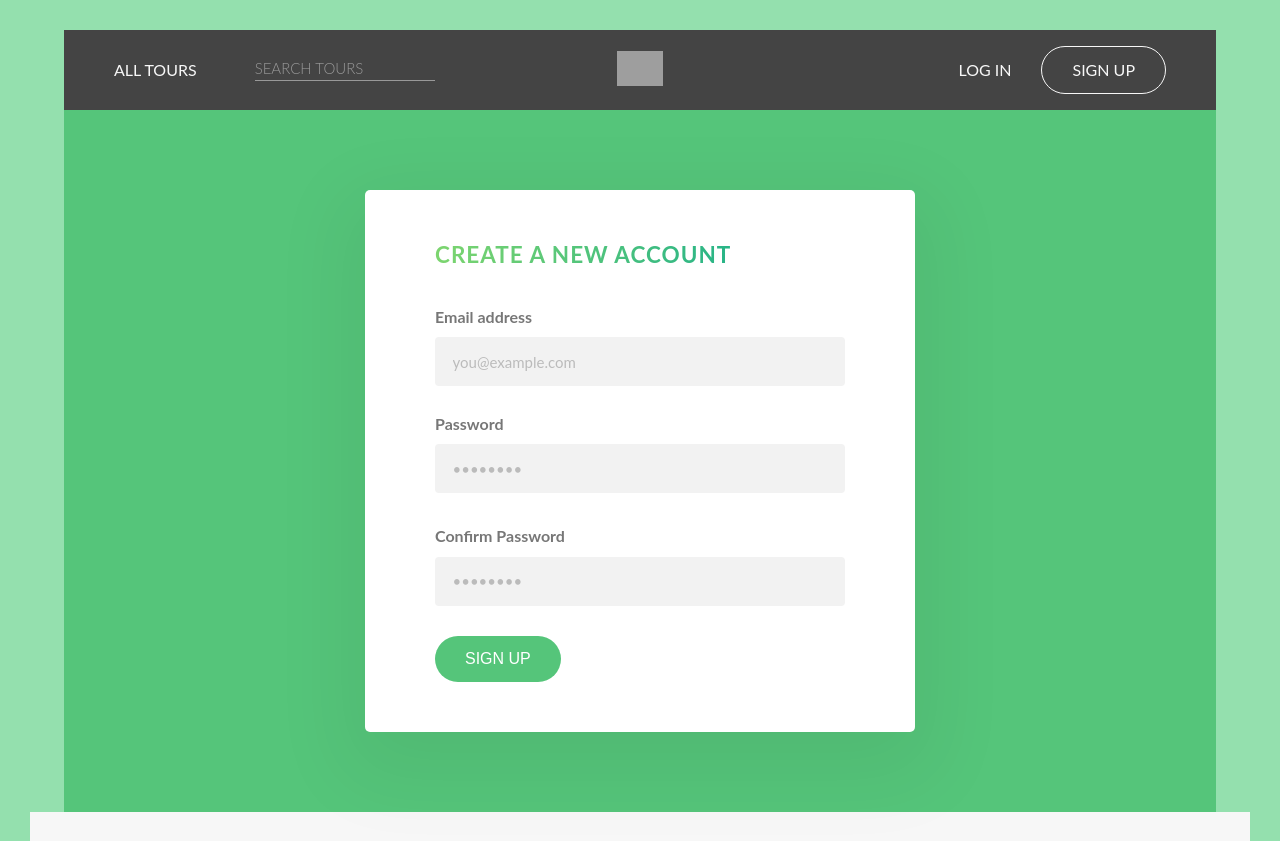
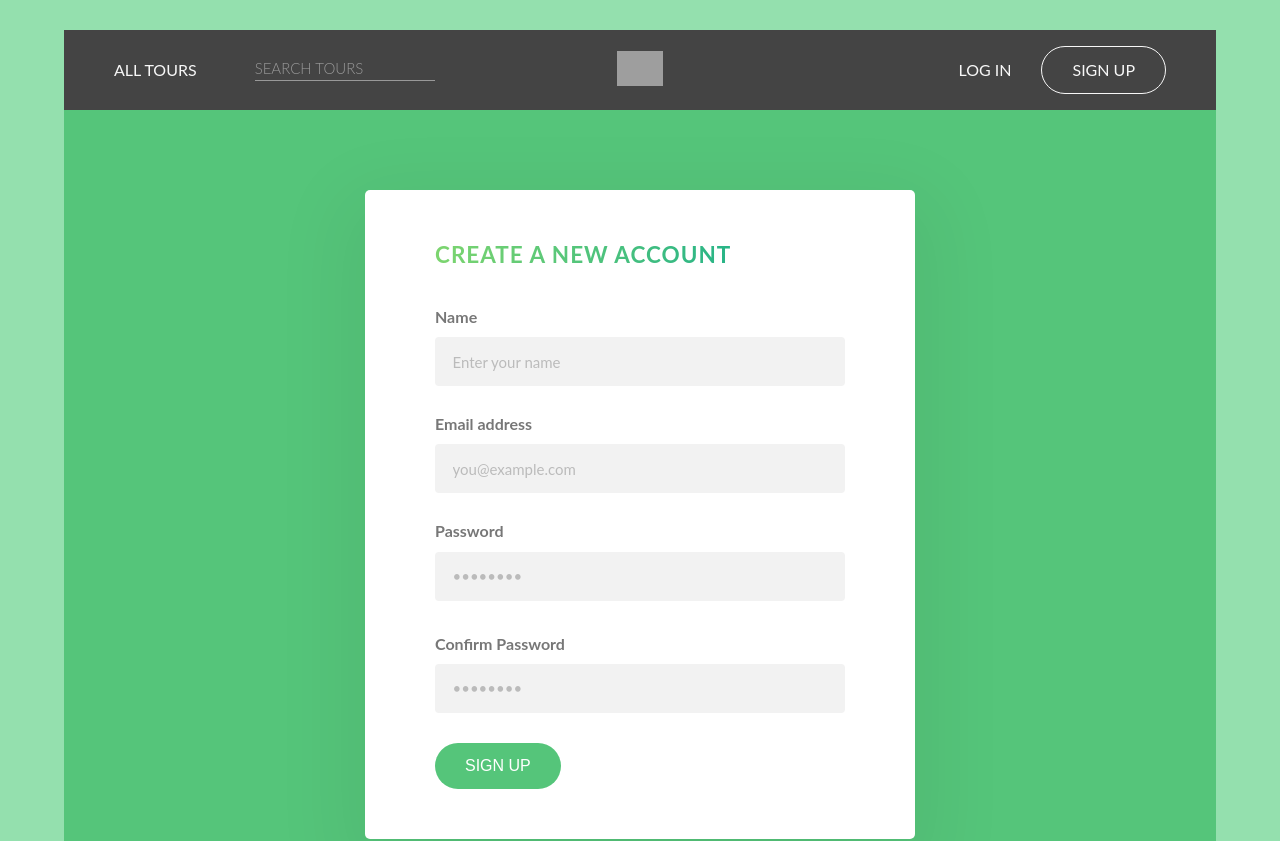
Before and after one commit to ashutoshofficial25/Natours-Frontend, a React (Create React App) app: page /signup in a window 1280 px wide. Shown: the top 841 px of the page. Built offline with nearby package versions, Linux system fonts and the light colour scheme; grey boxes are pictures that could not be loaded.

Commit message:
createUser

```diff
--- a/src/actions/userActions.js
+++ b/src/actions/userActions.js
@@ -1,4 +1,20 @@
 import Axios from "../setup/axios";
+
+export function signup(name, email, password, passwordConfirm) {
+  const request = Axios.post("users/signup", {
+    name,
+    email,
+    password,
+    passwordConfirm,
+  });
+  return request
+    .then((result) => {
+      return result.data;
+    })
+    .catch((error) => {
+      return error;
+    });
+}
 
 export function login(email, password) {
   const request = Axios.post(`users/login`, { email, password });
@@ -11,7 +27,7 @@ export function login(email, password) {
     });
 }
 
-export function logout(email, password) {
+export function logout() {
   const request = Axios.post(`users/logout`);
   return request
     .then((result) => {
--- a/src/components/Homepage/Homepage.js
+++ b/src/components/Homepage/Homepage.js
@@ -20,8 +20,8 @@ const Homepage = () => {
   return (
     <div className="main">
       <div className="card-container">
-        {tours.map((item) => (
-          <div className="card">
+        {tours.map((item, index) => (
+          <div className="card" key={index}>
             <div className="card__header">
               <div className="card__picture">
                 <div className="card__picture-overlay">&nbsp;</div>
--- a/src/components/Login/Login.js
+++ b/src/components/Login/Login.js
@@ -1,7 +1,7 @@
 import { Container } from "@mui/material";
 import { Formik } from "formik";
 import { useSnackbar } from "notistack";
-import React from "react";
+import React, { useState } from "react";
 import { Navigate, useNavigate } from "react-router-dom";
 import { login } from "../../actions/userActions";
 import "../../style.css";
@@ -19,12 +19,14 @@ const loginForm = {
 };
 
 const Login = () => {
+  const [user, setUser] = useState();
   const navigate = useNavigate();
   const LoginSubmit = async (values) => {
     console.log(values.email, values.password);
+
     const data = await login(values.email, values.password);
     if (data) {
-      localStorage.setItem("token", data.token);
+      // localStorage.setItem("token", data.token);
       console.log(data);
       navigate("/");
     } else {
--- a/src/components/Signup/Signup.js
+++ b/src/components/Signup/Signup.js
@@ -1,20 +1,73 @@
 import { Container, TextField } from "@mui/material";
 import React from "react";
-import CustomCard from "../CustomCard";
+import { Formik } from "formik";
 import "../../style.css";
+import { signup } from "../../actions/userActions";
+import { useNavigate } from "react-router-dom";
+
+const signupFrom = {
+  name: "",
+  email: "",
+  password: "",
+  passwordConfirm: "",
+};
 
 const Signup = () => {
+  const navigate = useNavigate();
+  const signupSubmit = async (values) => {
+    console.log(
+      values.name,
+      values.email,
+      values.password,
+      values.passwordConfirm
+    );
+
+    if (values.password !== values.passwordConfirm) {
+      console.log("password are not same");
+    } else {
+      const data = await signup(
+        values.name,
+        values.email,
+        values.password,
+        values.passwordConfirm
+      );
+      if (data) {
+        console.log(data);
+        navigate("/");
+      }
+    }
+  };
+
   return (
     <Container>
       <main className="main">
         <div className="login-form">
           <h2 className="heading-secondary ma-bt-lg">Create a new account</h2>
-          <form className="form">
+          <Formik initialValues={signupFrom} onSubmit={signupSubmit}>
+            {({ values, handleChange, handleSubmit }) => (
+              <form className="form" onSubmit={handleSubmit}>
+                <div className="form__group">
+                  <label className="form__label" htmlFor="email">
+                    Name
+                  </label>
+                  <input
+                    onChange={handleChange}
+                    value={values.name}
+                    className="form__input"
+                    id="name"
+                    type="text"
+                    placeholder="Enter your name"
+                    required="required"
+                  />
+                </div>
+
                 <div className="form__group">
                   <label className="form__label" htmlFor="email">
                     Email address
                   </label>
                   <input
+                    onChange={handleChange}
+                    value={values.email}
                     className="form__input"
                     id="email"
                     type="email"
@@ -27,6 +80,8 @@ const Signup = () => {
                     Password
                   </label>
                   <input
+                    value={values.password}
+                    onChange={handleChange}
                     className="form__input"
                     id="password"
                     type="password"
@@ -40,8 +95,10 @@ const Signup = () => {
                     Confirm Password
                   </label>
                   <input
+                    onChange={handleChange}
+                    value={values.passwordConfirm}
                     className="form__input"
-                id="password"
+                    id="passwordConfirm"
                     type="password"
                     placeholder="••••••••"
                     required="required"
@@ -49,9 +106,13 @@ const Signup = () => {
                   />
                 </div>
                 <div className="form__group">
-              <button className="btn btn--green">Sign Up</button>
+                  <button type="submit" className="btn btn--green">
+                    Sign Up
+                  </button>
                 </div>
               </form>
+            )}
+          </Formik>
         </div>
       </main>
     </Container>
```
Lines whose indentation alone changed are shown as unchanged.
